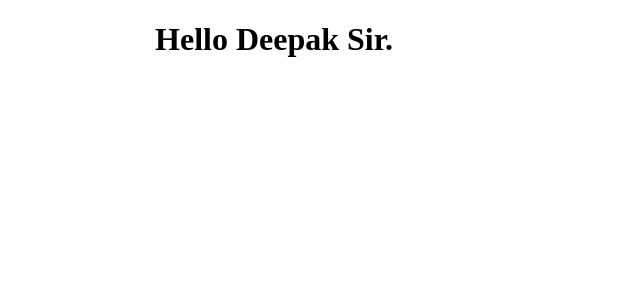
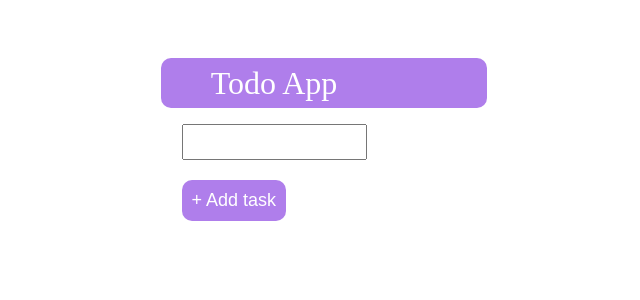
Before and after one commit to simplykamar/VueJS-Assignment, a Vue app in the folder Assignment1/: page / in a window 1280 px wide. Shown: the top 300 px of the page, without its empty margins (366-1006 px from the left). Built offline with nearby package versions, Linux system fonts and the light colour scheme.

Commit message:
assignment8

```diff
--- a/Assignment1/src/components/Test.vue
+++ b/Assignment1/src/components/Test.vue
@@ -1,9 +1,110 @@
+<script setup>
+    import {reactive, ref} from 'vue'
+
+    const listData = ref([])
+    const formInput = ref(
+        {
+            id:null,
+            item:'',
+            isCompleted:false
+        })
+    let generateId = 0
+    function add(){
+        if (formInput.value.item.length > 0){
+        formInput.value.id=generateId
+        listData.value.push(formInput.value)
+        generateId+=1
+        formInput.value = {
+            id:null,
+            item:'',
+            isCompleted:false
+        }
+    }
+    }
+    function removeItem(id){
+        console.log(id)
+        listData.value = listData.value.filter(item=>item.id!==id)
+    }
+    function markCompleted(id){
+        console.log(listData.value)
+        listData.value.forEach(item=>
+            {
+                if (item.id===id){
+                    item.isCompleted = !item.isCompleted
+                }
+            }
+        )
+        console.log(listData.value)
+    }
+</script>
+
 <template>
-    <h1>Hello Deepak Sir.</h1>
+    <div class="container">
+        <div class="container-wrapper">
+        <header>
+            <nav>
+                <div class="navbar-brand">Todo App</div>
+            </nav>
+        </header>
+        <main>
+            <div class="main-content">
+                <ul class="task-items">
+                    <li class="task-item" v-for="item in listData">
+                        <div v-on:click="markCompleted(item.id)" v-bind:style="{fontSize:'14px', color:'blue',cursor:'pointer'}">Done</div>
+                        <div v-if="item.isCompleted"><s>{{item.item}}</s></div>
+                        <div v-else>{{item.item}}</div>
+                        <div v-on:click="removeItem(item.id)" v-bind:style="{fontSize:'14px', color:'red',cursor:'pointer'}">Delete</div></li>
+                </ul>
+                <input v-model="formInput.item"/><br>
+                <button class="new-button" v-on:click="add">+ Add task</button>
+            </div>
+        </main>
+    </div>
+    </div>
 </template>
 
 <style scoped>
-    h1{
-        text-align: center;
+
+.container{
+    padding:50px 0px;
+}
+.container-wrapper{
+    display: flex;
+    justify-content: center;
+    align-items: center;
+    flex-direction: column;
+    background-color: white;
+}
+    header > nav{
+        display:flex;
+        align-items: center;
+        padding: 0 50px;
+        width:100%;
+        height:50px;
+        background-color: rgb(175,126,235);
+        border-radius: 10px;
+        color:white;
+        font-size: 32px;
     }
+.task-item{
+    display:flex;
+    justify-content:space-between;
+    font-size: 20px;
+    list-style:none;
+    margin-top:15px;
+    text-transform: capitalize;
+}
+.new-button{
+    background-color: rgb(175,126,235);
+    color:white;
+    font-size: 18px;
+    border: 0;
+    padding:10px;
+    border-radius:10px;
+    margin-top:20px;
+    cursor:pointer
+}
+input{
+    height: 30px;
+}
 </style>
```
